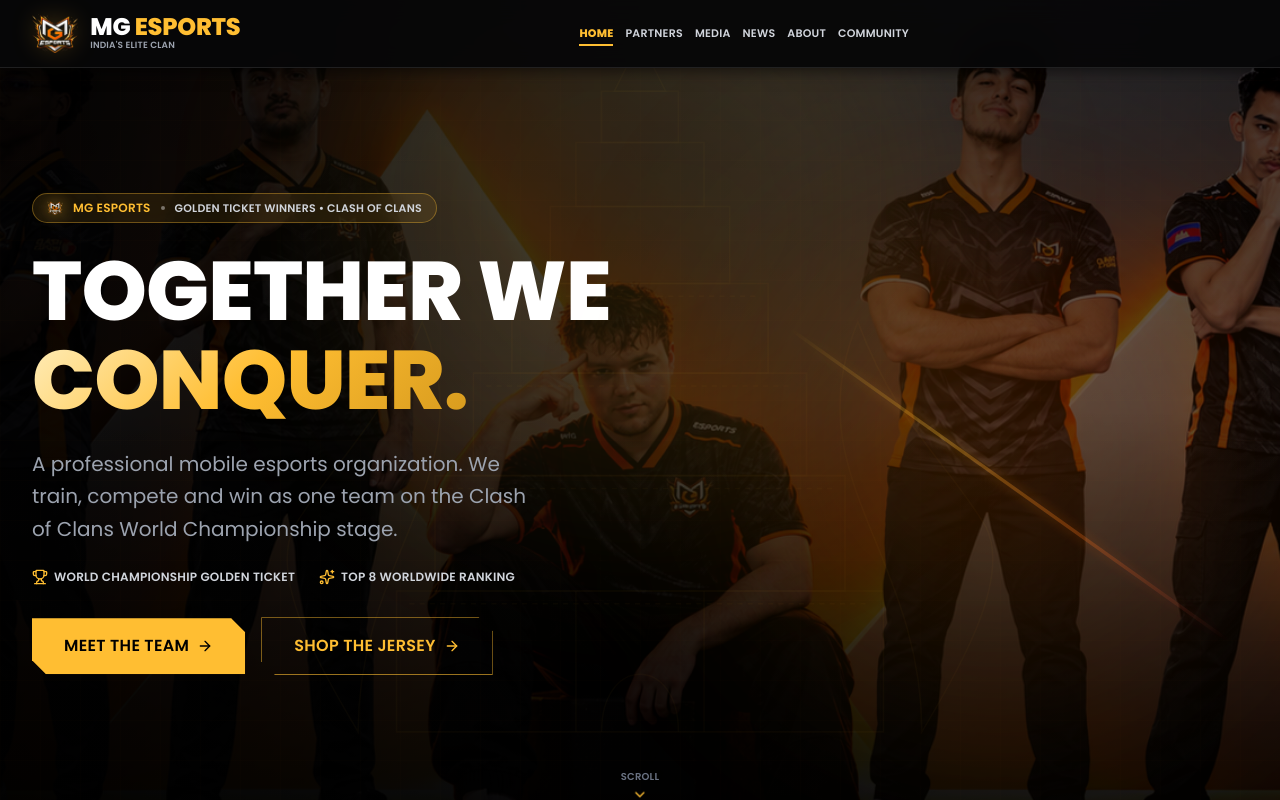
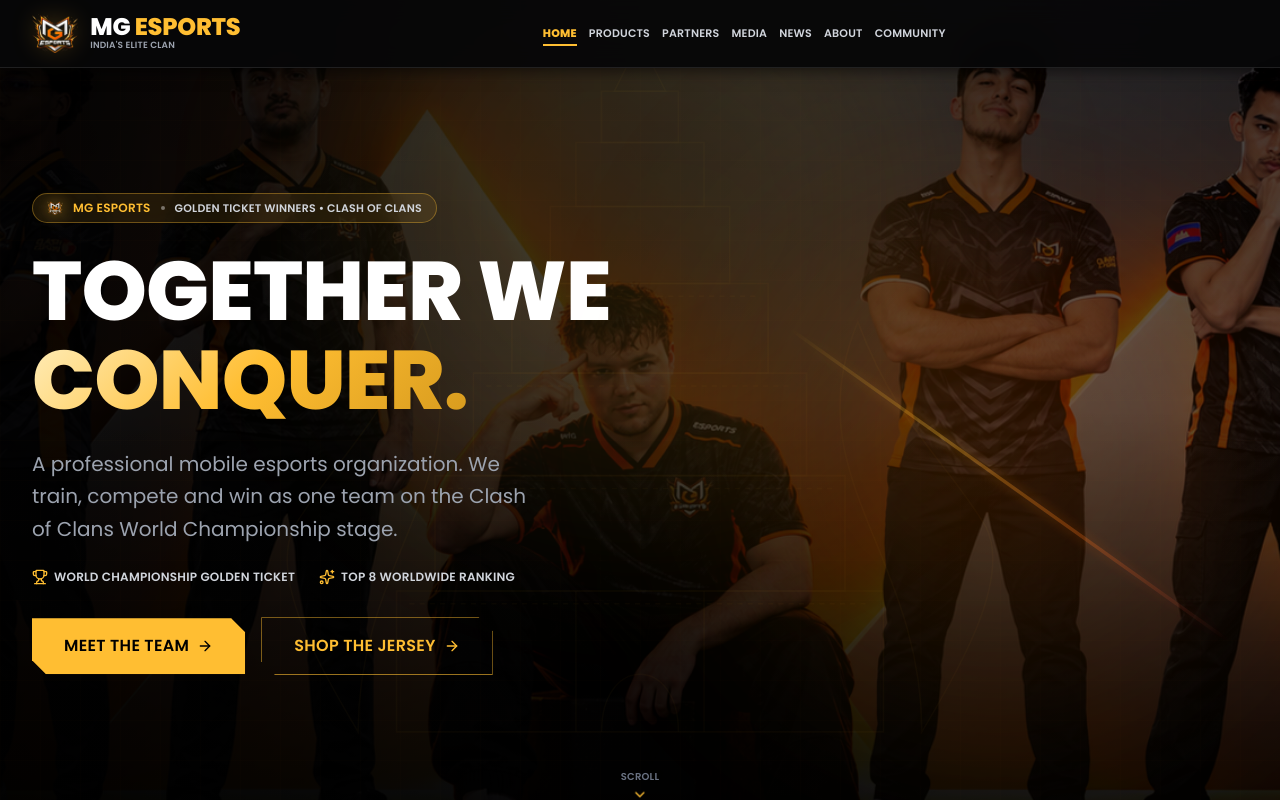
Before and after one commit to MgEsports/mgesports, a React (Vite) app: page / in a window 1280 px wide. Shown: the top 800 px of the page. Built offline with nearby package versions, Linux system fonts and the light colour scheme; no server answers.

Commit message:
products

```diff
--- a/src/components/navbar/MobileMenu.tsx
+++ b/src/components/navbar/MobileMenu.tsx
@@ -8,6 +8,7 @@ import {
   Handshake,
   Info,
   Home,
+  Shirt,
 } from "lucide-react";
 import logoImg from "../../assets/lordz-logo.png";
 
@@ -23,8 +24,8 @@ const navLinks = [
   { name: "HOME", path: "/", icon: Home },
   // { name: "TOURNAMENTS", path: "/tournaments", icon: Trophy },
   // { name: "VOTING", path: "/voting", icon: Vote },
-  // { name: "PRODUCTS", path: "/products", icon: Shirt },
-  { name: "BRAND PARTNERS", path: "/partners", icon: Handshake },
+  { name: "PRODUCTS", path: "/products", icon: Shirt },
+  // { name: "BRAND PARTNERS", path: "/partners", icon: Handshake },
   // { name: "PARTNER WITH US", path: "/partner-with-us", icon: Award },
   { name: "ABOUT (ROSTER & TEAMS)", path: "/about", icon: Info },
   { name: "NEWS", path: "/news", icon: Newspaper },
--- a/src/components/navbar/Navbar.tsx
+++ b/src/components/navbar/Navbar.tsx
@@ -10,7 +10,7 @@ const straightNavItems = [
   { label: "HOME", path: "/" },
   // { label: "TOURNAMENTS", path: "/tournaments" },
   // { label: "VOTING", path: "/voting" },
-  // { label: "PRODUCTS", path: "/products" },
+  { label: "PRODUCTS", path: "/products" },
   { label: "PARTNERS", path: "/partners" },
   // { label: "PARTNER WITH US", path: "/partner-with-us" },
   { label: "MEDIA", path: "/media" },
```
